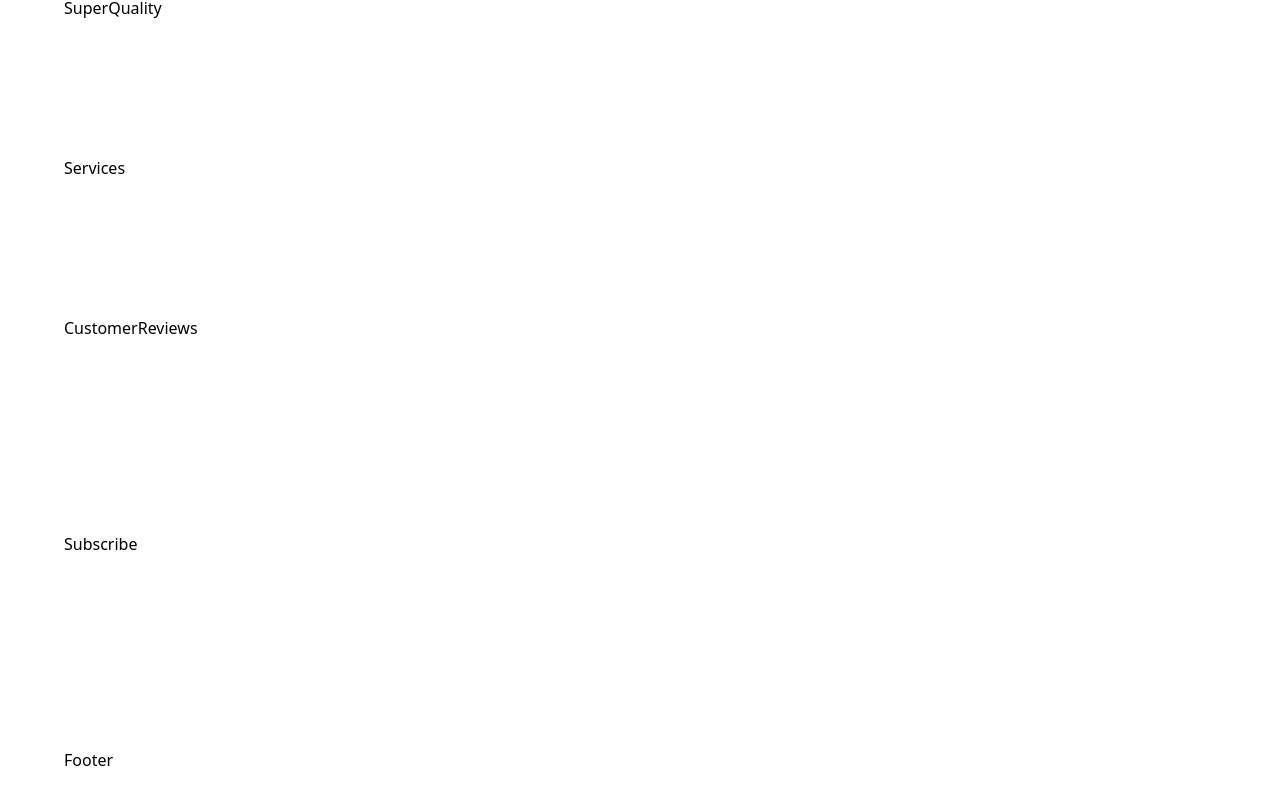
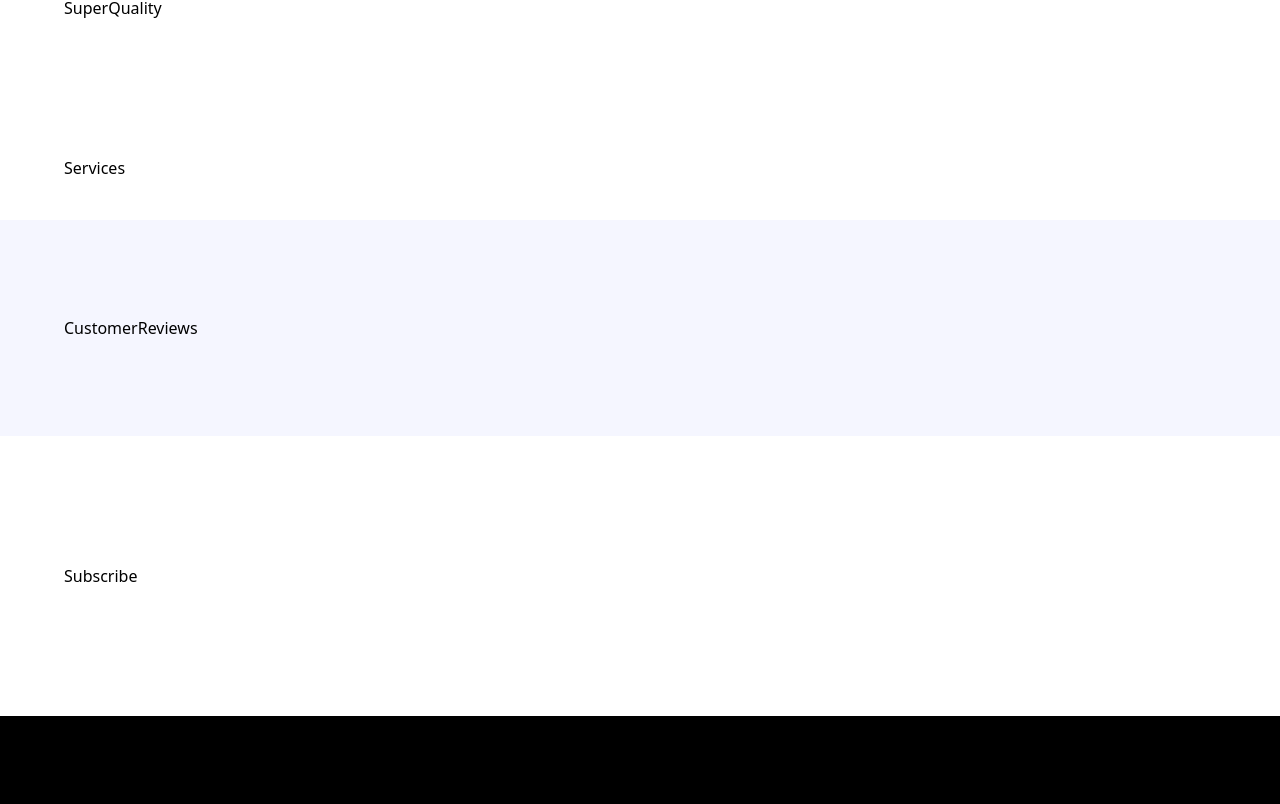
Before and after one commit to aguiarHugo/Nike-LadingPage, a React (Vite) app: page / in a window 1280 px wide. Shown: the part 460-1264 px from the top of the page. Built offline with nearby package versions, Linux system fonts and the light colour scheme; a web font is replaced by a local one.

Commit message:
Paddings and backgrounds

```diff
--- a/src/App.jsx
+++ b/src/App.jsx
@@ -16,13 +16,13 @@
       <section className='padding-x py-10'>
         Services
       </section>
-      <section className='padding'>
+      <section className='bg-pale-blue padding'>
         CustomerReviews
       </section>
-      <section className='padding'>
+      <section className='padding-x sm:py-32 py-16 w-full'>
         Subscribe
       </section>
-      <section className='padding'>
+      <section className='bg-black padding-x padding-t pb-8'>
         Footer
       </section>
     </main>
```
